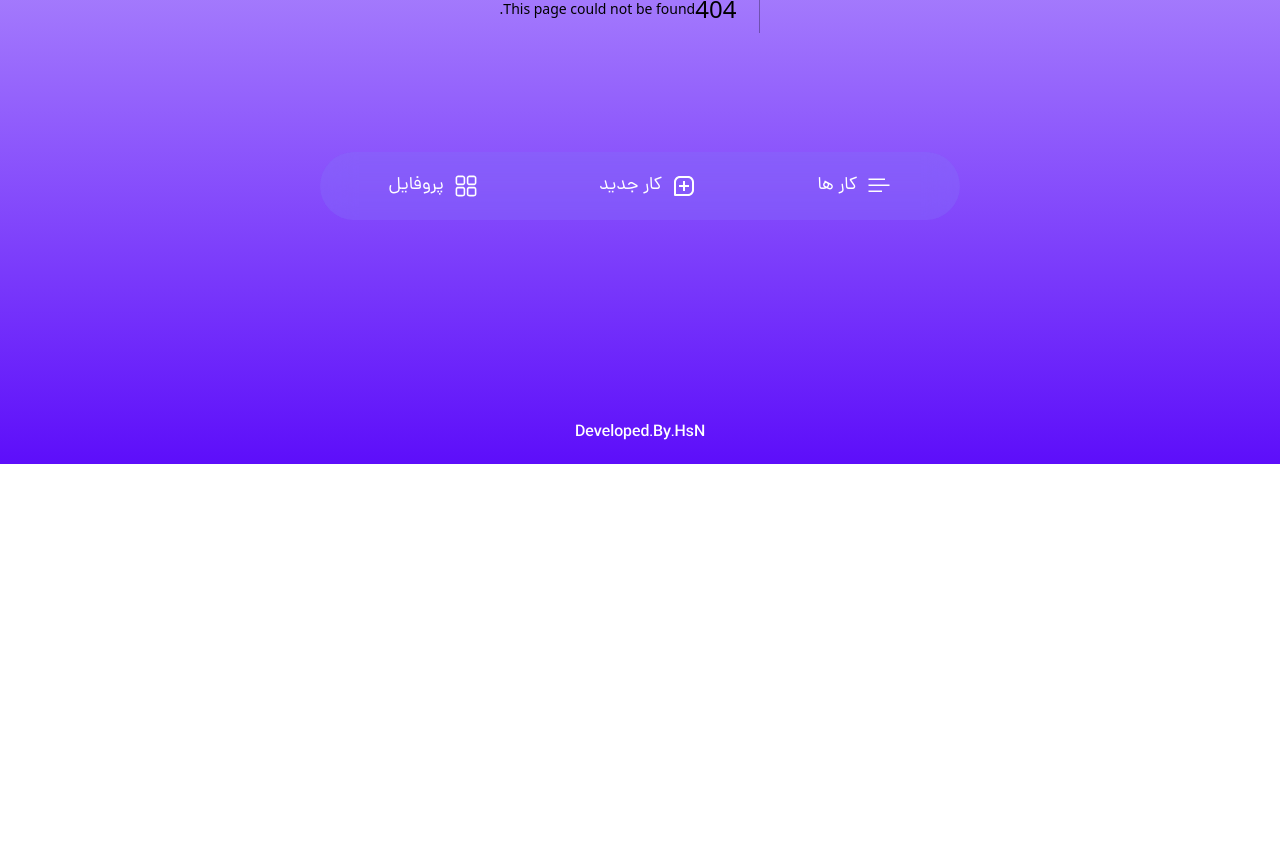
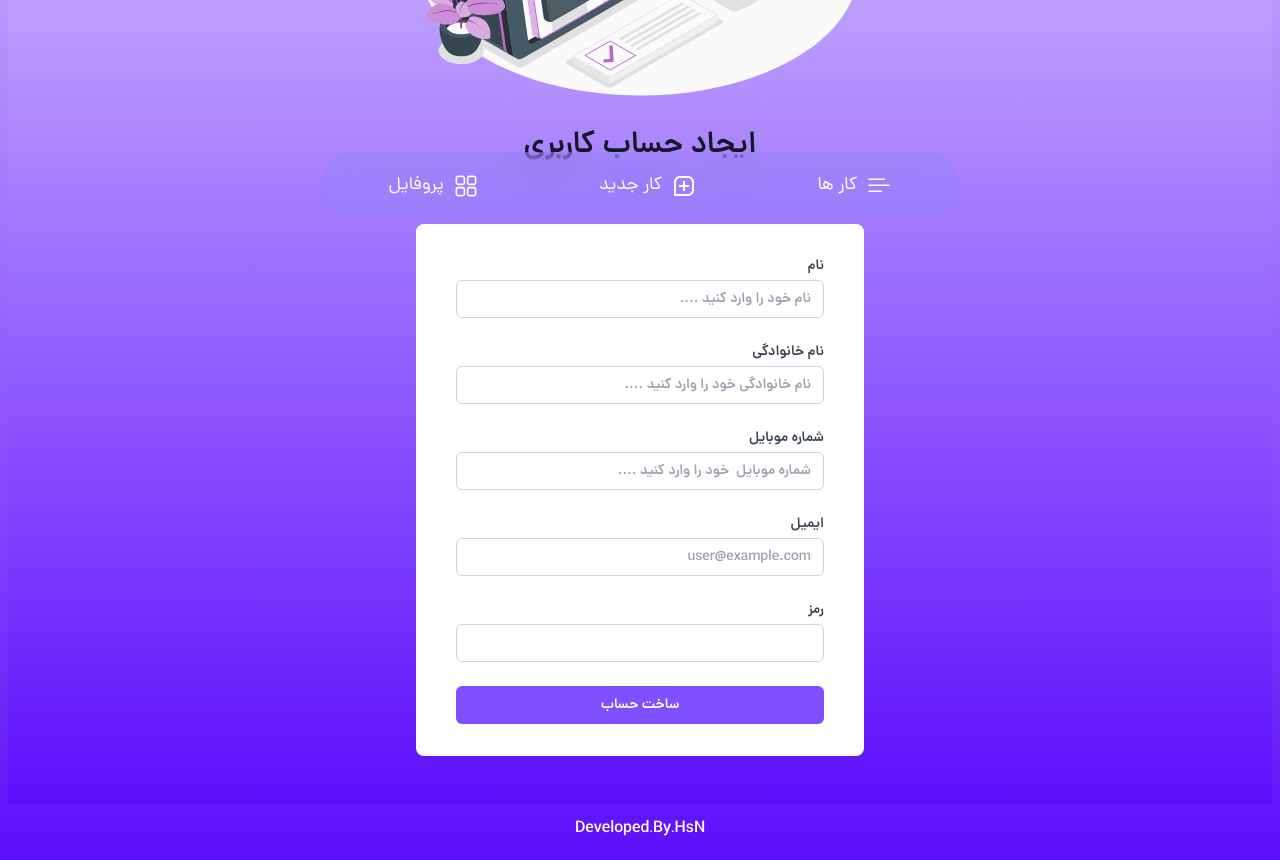
Before and after one commit to hasanashrafi/todo-app-next, a Next.js app: page /signup in a window 1280 px wide. Before the commit this address had no page. Shown: the part 480-1340 px from the top of the page. Before the commit the page ends 944 px from the top, so only its background shows below. Built offline with nearby package versions, Linux system fonts and the light colour scheme.

Commit message:
create sign up route and post user data

```diff
--- /dev/null
+++ b/pages/signup.js
@@ -0,0 +1,173 @@
+import Image from 'next/image';
+import Link from 'next/link';
+import { useRouter } from 'next/router'
+import React, { useState } from 'react'
+import { Bounce, toast, ToastContainer } from 'react-toastify'
+import 'react-toastify/dist/ReactToastify.css';
+
+function SignUp() {
+    const [name, setName] = useState("")
+    const [lastName, setLastName] = useState("")
+    const [phone, setPhone] = useState("")
+    const [email, setEmail] = useState("")
+    const [password, setPassword] = useState("")
+    const [status, setStatus] = useState("")
+    const router = useRouter()
+
+    const submitHandler = async () => {
+        const res = await fetch("/api/auth/signup", {
+            method: "POST",
+            body: JSON.stringify({ name, lastName, email, password, phone }),
+            headers: { "Content-Type": "application/json" }
+        })
+        const data = await res.json()
+        console.log(data);
+        if (data.status === "success") router.replace("/signin")
+        if (data.status === "success") notify()
+        if (data.status === "failed") errorNotify()
+        setStatus(data.status)
+    }
+    console.log(status);
+
+    const notify = () => toast.success('user created', {
+        position: "top-center",
+        autoClose: 5000,
+        hideProgressBar: false,
+        closeOnClick: true,
+        pauseOnHover: true,
+        draggable: true,
+        progress: undefined,
+        theme: "light",
+        transition: Bounce,
+    });
+    const errorNotify = () => toast.error('Error', {
+        position: "top-center",
+        autoClose: 5000,
+        hideProgressBar: false,
+        closeOnClick: true,
+        pauseOnHover: true,
+        draggable: true,
+        progress: undefined,
+        theme: "light",
+        transition: Bounce,
+    });
+
+
+    return (
+        <div className="font-DanaDemiBold min-h-screen bg-gradient-to-t from-[#5d0efa] to-[#ebe7ff] flex flex-col justify-center py-12 sm:px-6 lg:px-8">
+            <ToastContainer />
+            <div className="sm:mx-auto sm:w-full sm:max-w-md">
+                <Image className="mx-auto h-200 w-full" src="/signup.svg" width={100} height={400} alt="Workflow" />
+                <h2 className="mt-6 text-center text-3xl leading-9 font-extrabold text-gray-900">
+                    ایجاد حساب کاربری
+                </h2>
+
+
+                <p className="mt-2  text-center text-sm leading-5 text-gray-500 max-w">
+                    یا
+                    <Link href="signin"
+                        className="mr-1 font-medium text-blue-600 hover:text-blue-500 focus:outline-none focus:underline transition ease-in-out duration-150">
+                        وارد شوید
+                    </Link>
+                </p>
+            </div>
+
+            <div className="mt-8 sm:mx-auto sm:w-full sm:max-w-md">
+                <div className="bg-white py-8 px-4 shadow sm:rounded-lg sm:px-10">
+                    <form >
+                        <div>
+                            <label htmlFor="email"
+                                className="block text-sm font-medium leading-5  text-gray-700">نام</label>
+                            <div className="mt-1 relative rounded-md shadow-sm">
+                                <input
+                                    value={name}
+                                    onChange={e => setName(e.target.value)}
+                                    placeholder="نام خود را وارد کنید ...."
+                                    type="text"
+                                    className="appearance-none block w-full px-3 py-2 border border-gray-300 rounded-md placeholder-gray-400 focus:outline-none focus:shadow-outline-blue focus:border-blue-300 transition duration-150 ease-in-out sm:text-sm sm:leading-5" />
+
+                            </div>
+                        </div>
+
+                        <div className="mt-6">
+                            <label htmlFor="lastName"
+                                className="block text-sm font-medium leading-5 text-gray-700">نام خانوادگی</label>
+                            <div className="mt-1 flex rounded-md shadow-sm">
+
+                                <input
+                                    value={lastName}
+                                    onChange={e => setLastName(e.target.value)}
+
+                                    placeholder="نام خانوادگی خود را وارد کنید ...."
+                                    type="text"
+                                    className="appearance-none block w-full px-3 py-2 border border-gray-300 rounded-md placeholder-gray-400 focus:outline-none focus:shadow-outline-blue focus:border-blue-300 transition duration-150 ease-in-out sm:text-sm sm:leading-5" />
+                            </div>
+                        </div>
+
+                        <div className="mt-6">
+                            <label htmlFor="phone" className="block text-sm font-medium leading-5 text-gray-700">شماره موبایل </label>
+                            <div className="mt-1 flex rounded-md shadow-sm">
+                                <input
+                                    value={phone}
+                                    onChange={e => setPhone(e.target.value)}
+
+                                    placeholder="شماره موبایل  خود را وارد کنید ...."
+                                    type="text"
+                                    className="appearance-none block w-full px-3 py-2 border border-gray-300 rounded-md placeholder-gray-400 focus:outline-none focus:shadow-outline-blue focus:border-blue-300 transition duration-150 ease-in-out sm:text-sm sm:leading-5" />
+                            </div>
+                        </div>
+
+                        <div className="mt-6">
+                            <label htmlFor="email" className="block text-sm font-medium leading-5 text-gray-700">
+                                ایمیل
+                            </label>
+                            <div className="mt-1 relative rounded-md shadow-sm">
+                                <input
+                                    value={email}
+                                    onChange={e => setEmail(e.target.value)}
+
+                                    placeholder="user@example.com"
+                                    type="email"
+                                    className="appearance-none block w-full px-3 py-2 border border-gray-300 rounded-md placeholder-gray-400 focus:outline-none focus:shadow-outline-blue focus:border-blue-300 transition duration-150 ease-in-out sm:text-sm sm:leading-5" />
+                                <div className="hidden absolute inset-y-0 right-0 pr-3 flex items-center pointer-events-none">
+                                    <svg className="h-5 w-5 text-red-500" fill="currentColor" viewBox="0 0 20 20">
+                                        <path fillRule="evenodd"
+                                            d="M18 10a8 8 0 11-16 0 8 8 0 0116 0zm-7 4a1 1 0 11-2 0 1 1 0 012 0zm-1-9a1 1 0 00-1 1v4a1 1 0 102 0V6a1 1 0 00-1-1z"
+                                            clipRule="evenodd"></path>
+                                    </svg>
+                                </div>
+                            </div>
+                        </div>
+
+                        <div className="mt-6">
+                            <label htmlFor="password" className="block text-sm font-medium leading-5 text-gray-700">
+                                رمز
+                            </label>
+                            <div className="mt-1 rounded-md shadow-sm">
+                                <input
+                                    value={password}
+                                    onChange={e => setPassword(e.target.value)}
+
+                                    type="password"
+                                    className="appearance-none block w-full px-3 py-2 border border-gray-300 rounded-md placeholder-gray-400 focus:outline-none focus:shadow-outline-blue focus:border-blue-300 transition duration-150 ease-in-out sm:text-sm sm:leading-5" />
+                            </div>
+                        </div>
+
+                        <div className="mt-6">
+                            <span className="block w-full rounded-md shadow-sm">
+                                <button
+                                    onClick={submitHandler}
+                                    className="w-full flex justify-center py-2 px-4 border border-transparent text-sm font-medium rounded-md text-white bg-[#7f50ff] hover:bg-blue-500 focus:outline-none focus:border-indigo-700 focus:shadow-outline-indigo active:bg-indigo-700 transition duration-150 ease-in-out">
+                                    ساخت حساب
+                                </button>
+                            </span>
+                        </div>
+                    </form>
+
+                </div>
+            </div>
+        </div>
+    )
+}
+
+export default SignUp
```
